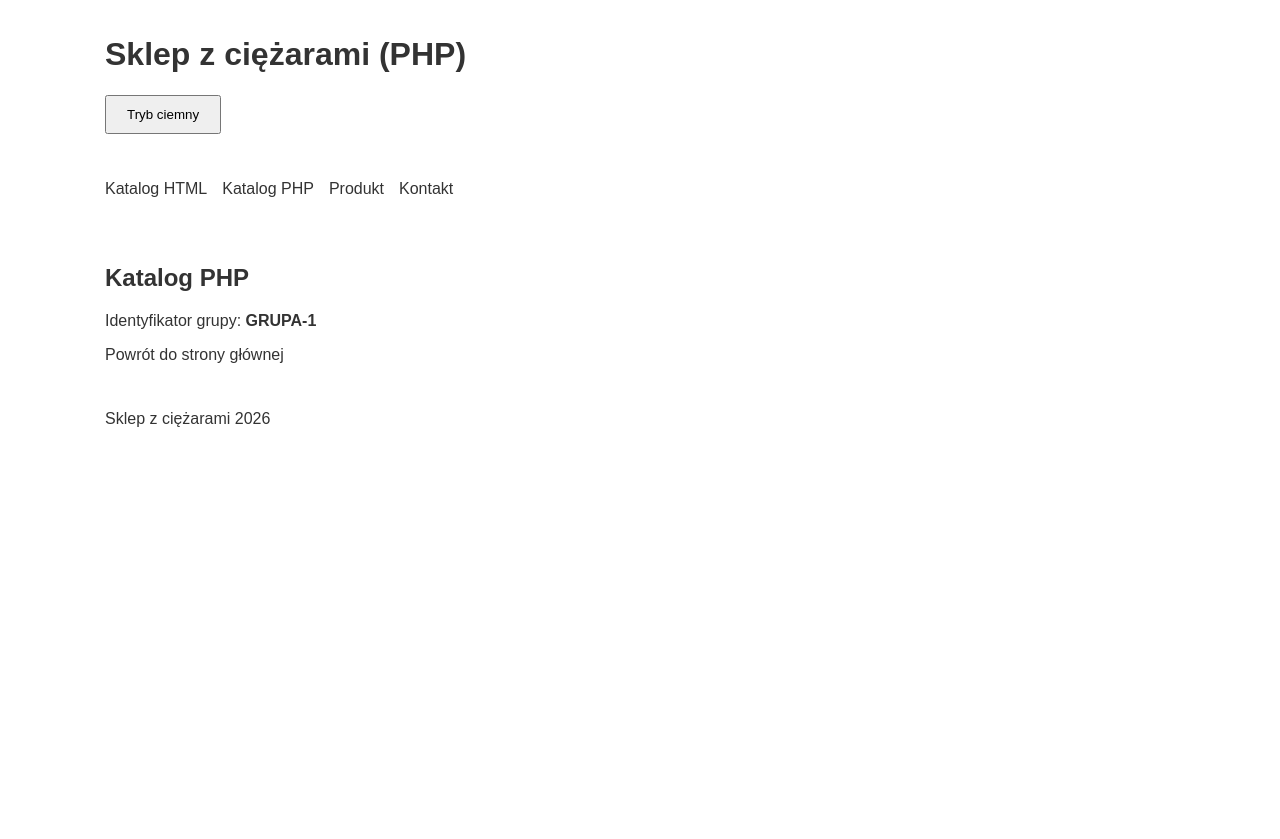
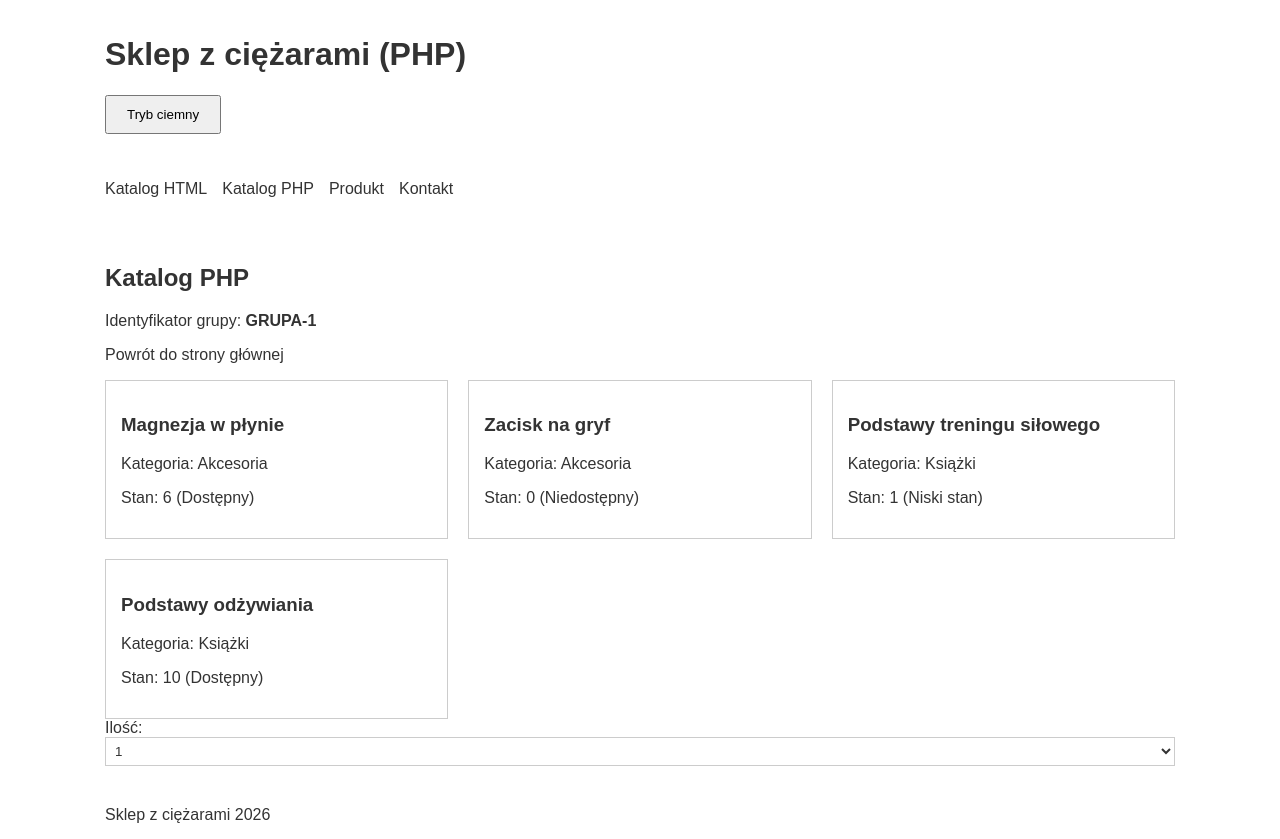
Before and after one commit to Jonjar06/ProgAppWWW_Krupinski, a PHP site: page /lab4.php in a window 1280 px wide. Before the commit the page ends 427 px from the top, so only its background shows below. Run offline with PHP 8.4, Linux system fonts and the light colour scheme.

Commit message:
Add files via upload

```diff
--- a/lab4/includes/produkty.php
+++ b/lab4/includes/produkty.php
@@ -1,4 +1,27 @@
 <?php
 $produkty = [
-
+    [
+        'id' => 1,
+        'nazwa' => 'Magnezja w płynie',
+        'kategoria' => 'akcesoria',
+        'stan' => 6
+    ],
+    [
+        'id' => 2,
+        'nazwa' => 'Zacisk na gryf',
+        'kategoria' => 'akcesoria',
+        'stan' => 0
+    ],
+    [
+        'id' => 3,
+        'nazwa' => 'Podstawy treningu siłowego',
+        'kategoria' => 'ksiazki',
+        'stan' => 1
+    ],
+    [
+        'id' => 4,
+        'nazwa' => 'Podstawy odżywiania',
+        'kategoria' => 'ksiazki',
+        'stan' => 10
+    ]
 ];
--- a/lab4/lab4.php
+++ b/lab4/lab4.php
@@ -20,6 +20,52 @@ $idGrupy = 'GRUPA-1';
     <h2><?php echo $tytul; ?></h2>
     <p>Identyfikator grupy: <strong><?php echo $idGrupy; ?></strong></p>
     <p><a href="index.html">Powrót do strony głównej</a></p>
+    <div class="produkty">
+        <?php
+        $i = 0;
+        while ($i < count($produkty)) {
+            $p = $produkty[$i];
+
+            if ($p['stan'] === 0) {
+                $status = 'Niedostępny';
+            } elseif ($p['stan'] <= 5) {
+                $status = 'Niski stan';
+            } else {
+                $status = 'Dostępny';
+            }
+
+            switch ($p['kategoria']) {
+                case 'ksiazki':
+                    $kategoriaTekst = 'Książki';
+                    break;
+                case 'akcesoria':
+                    $kategoriaTekst = 'Akcesoria';
+                    break;
+                default:
+                    $kategoriaTekst = 'Inna';
+            }
+            ?>
+            <article class="karta">
+                <h3><?php echo $p['nazwa']; ?></h3>
+                <p>Kategoria: <?php echo $kategoriaTekst; ?></p>
+                <p>Stan: <?php echo $p['stan']; ?> (<?php echo $status; ?>)</p>
+            </article>
+            <?php
+            $i++;
+        }
+        ?>
+    </div>
+
+    <form>
+        <label for="ilosc">Ilość:</label>
+        <select id="ilosc" name="ilosc">
+            <?php
+            for ($ile = 1; $ile <= 5; $ile++) {
+                echo '<option value="' . $ile . '">' . $ile . '</option>';
+            }
+            ?>
+        </select>
+    </form>
 </main>
 
 <footer>
```
